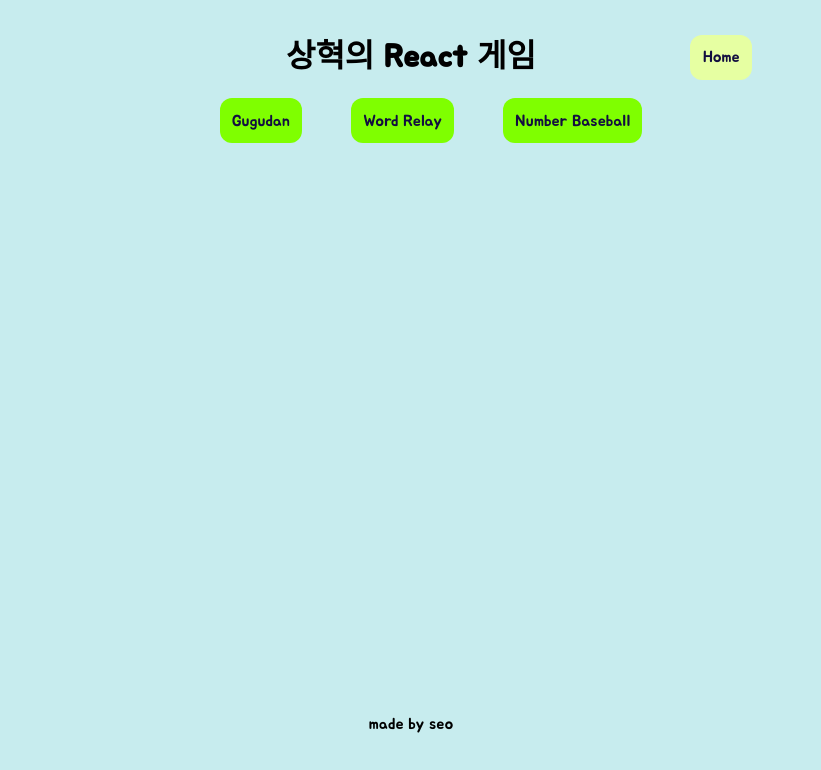
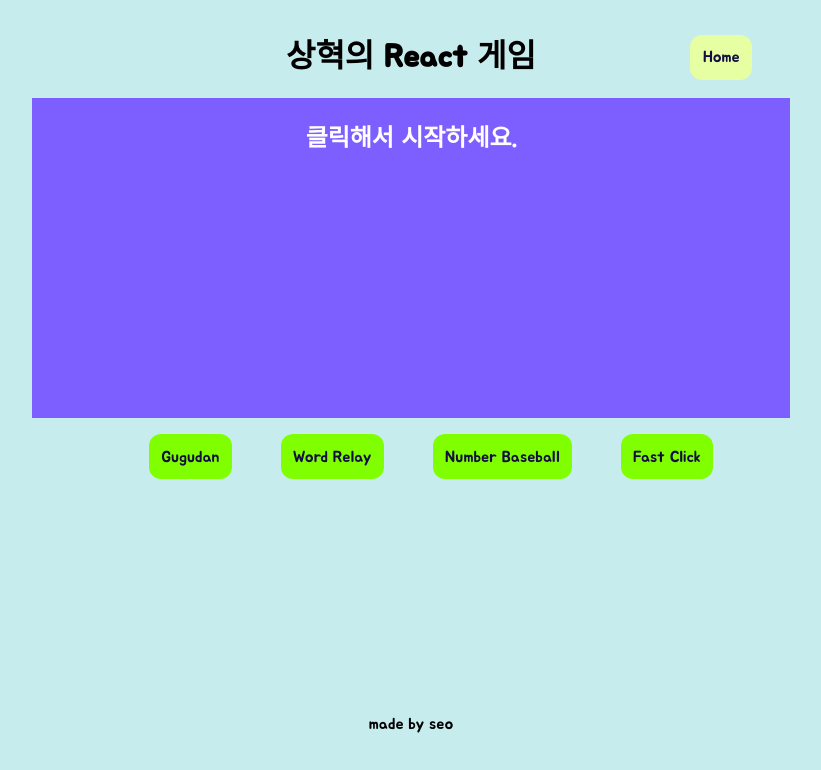
Before and after one commit to SeoSang/react_self, a React app: page /fastclick in a window 1280 px wide. Shown: the top 770 px of the page, without its empty margins (229-1050 px from the left). Built offline with nearby package versions, Linux system fonts and the light colour scheme.

Commit message:
FastClick 게임 추가

```diff
--- a/App.jsx
+++ b/App.jsx
@@ -6,6 +6,7 @@ import Footer from "./src/components/Footer.jsx"
 import Navigator from "./src/components/Navigator.jsx"
 import WordRelay from "./src/routes/wordRelay/WordRelay.jsx"
 import NumberBaseball from "./src/routes/numberBaseball/NumberBaseball.jsx"
+import FastClick from "./src/routes/fastClick/FastClick.jsx"
 import "./App.css"
 
 const App = () => {
@@ -18,6 +19,7 @@ const App = () => {
           <Route path="/gugudan" component={Gugudan} />
           <Route path="/wordrelay" component={WordRelay} />
           <Route path="/numberbaseball" component={NumberBaseball} />
+          <Route path="/fastclick" component={FastClick} />
         </Switch>
         <Navigator />
       </BrowserRouter>
--- a/package.json
+++ b/package.json
@@ -10,6 +10,7 @@
   "license": "ISC",
   "dependencies": {
     "cross-env": "^6.0.3",
+    "html-webpack-plugin": "^3.2.0",
     "react": "^16.12.0",
     "react-dom": "^16.12.0",
     "react-router-dom": "^5.1.2"
--- a/src/components/Navigator.jsx
+++ b/src/components/Navigator.jsx
@@ -19,6 +19,9 @@ export default function Navigator() {
         <Link to="/numberbaseball">
           <li>Number Baseball</li>
         </Link>
+        <Link to="/fastclick">
+          <li>Fast Click</li>
+        </Link>
       </ul>
     </>
   )
--- /dev/null
+++ b/src/routes/fastClick/FastClick.jsx
@@ -0,0 +1,95 @@
+import React, { useState } from "react"
+
+const RANDOM_TIME = 2000
+const WAIT_TIME = 2000
+const WAITING = {
+  color: "#7d5fff",
+  state: "wating",
+  text: "클릭해서 시작하세요."
+}
+const READY = {
+  color: "#3ae374",
+  state: "ready",
+  text: "노랑색이 되면 바로 클릭하세요!"
+}
+const TOO_FAST = {
+  color: "#ff3838",
+  state: "tooFast",
+  text: "너무 빨리 누르셨어요!!"
+}
+const CLICKTIME = {
+  color: "#fff200",
+  state: "clickTime",
+  text: "클릭하세요!"
+}
+
+let startTime = 0
+let endTime = 0
+
+let timeoutID = 0
+function FastClick() {
+  const [color, setColor] = useState(WAITING.color)
+  const [text, setText] = useState(WAITING.text)
+  const [resultTime, setResultTime] = useState(0)
+  const [state, setState] = useState(WAITING.state)
+  const randomTime = WAIT_TIME + Math.ceil(Math.random() * RANDOM_TIME)
+  const styles = {
+    background: color,
+    display: "inline-block",
+    width: "60%",
+    height: "40%"
+  }
+
+  //   useEffect(() => {
+  //     console.log(name)
+  //   }, [name])
+
+  const setAllState = STATE => {
+    setColor(STATE.color)
+    setText(STATE.text)
+    setState(STATE.state)
+  }
+
+  const handelClickedScreen = e => {
+    console.log({ state })
+    if (state === WAITING.state) {
+      setAllState(READY)
+      timeoutID = window.setTimeout(() => {
+        setAllState(CLICKTIME)
+        startTime = new Date()
+        console.log({ startTime })
+      }, randomTime)
+    }
+
+    if (state === READY.state) {
+      clearTimeout(timeoutID)
+      setAllState(TOO_FAST)
+      timeoutID = setTimeout(() => setAllState(WAITING), 3000)
+    }
+    if (state === CLICKTIME.state) {
+      endTime = new Date()
+      console.log({ endTime })
+      setAllState(WAITING)
+      setResultTime(endTime - startTime)
+    }
+    e.target.style.color = color
+    e.target.children[0].textContent = text
+    console.log(e.target.children[0].textContent)
+  }
+  //   setTimeout(colorChange, msTime)
+
+  return (
+    <>
+      <div onClick={handelClickedScreen} style={styles}>
+        <h2 style={{ color: "white" }}>{text}</h2>
+      </div>
+      {resultTime === 0 ? null : (
+        <div>
+          평균시간 : {resultTime}ms = {resultTime / 1000}초
+        </div>
+      )}
+    </>
+  )
+}
+
+export default FastClick
--- a/webpack.config.js
+++ b/webpack.config.js
@@ -1,5 +1,6 @@
 const path = require("path")
 const webpack = require("webpack")
+var HtmlWebpackPlugin = require("html-webpack-plugin")
 
 module.exports = {
   name: "gugudan-setting",
@@ -31,5 +32,13 @@ module.exports = {
     path: path.join(__dirname, "dist"),
     filename: "bundle.js",
     publicPath: "/dist/"
-  }
+  },
+  devServer: {
+    historyApiFallback: true
+  },
+  plugins: [
+    new HtmlWebpackPlugin({
+      template: "./index.html"
+    })
+  ]
 }
```
Also changed, not shown: 2 other files (tests, documents, lock files or other folders).
